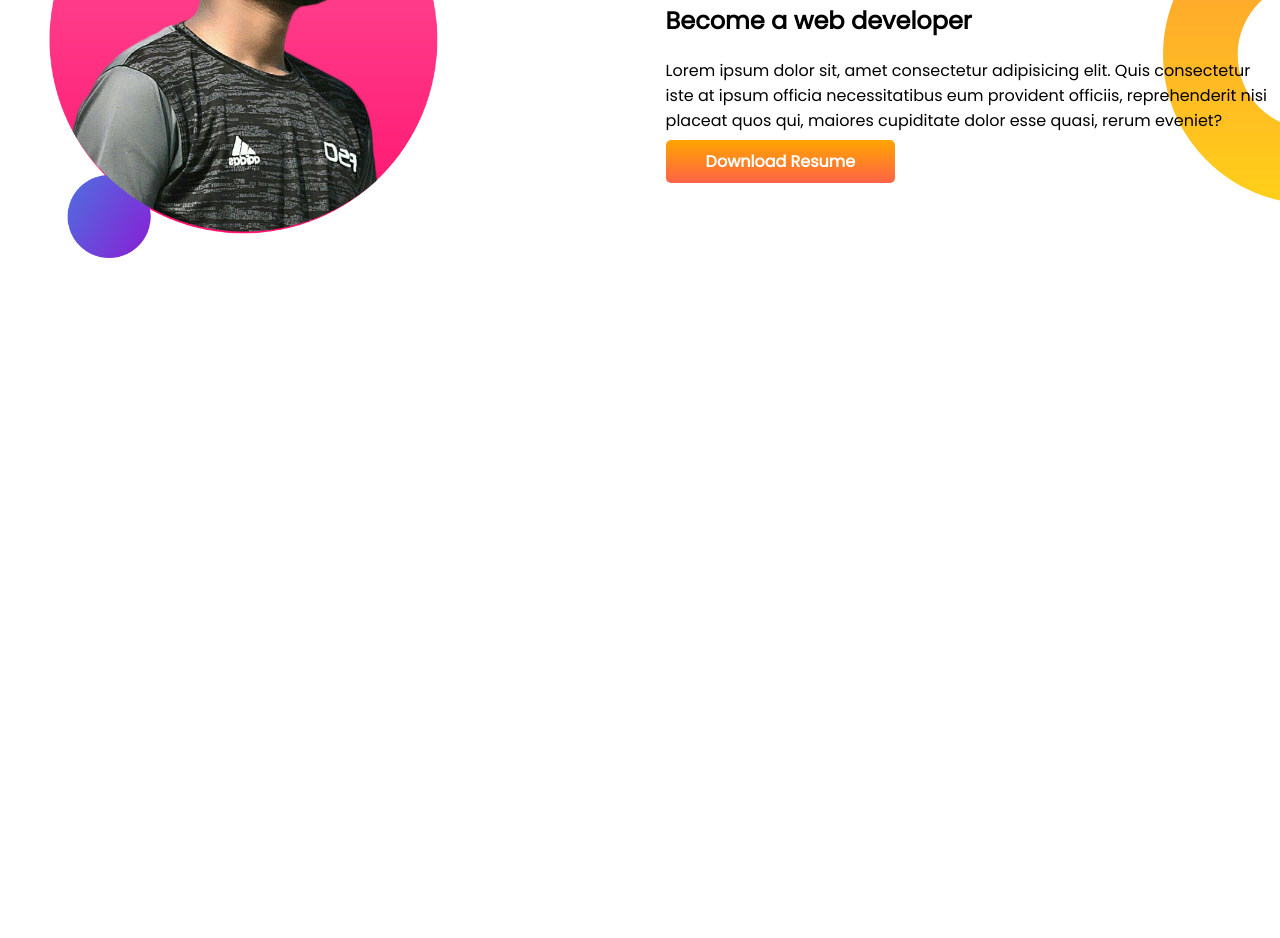
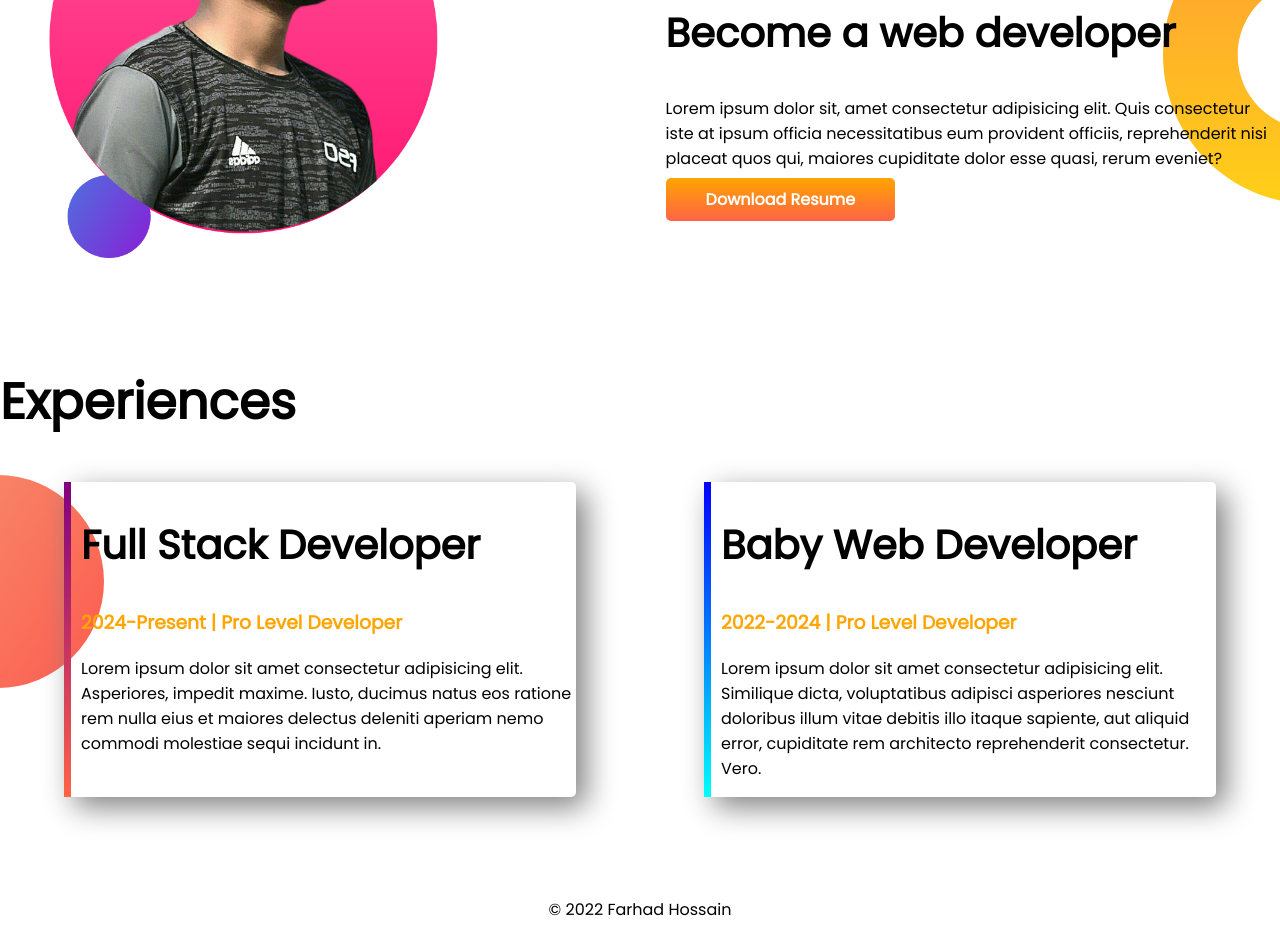
Before and after one commit to Uneven10/practice-d-p, a plain HTML site: page index.html in a window 1280 px wide. Shown: the part 693-1631 px from the top of the page. Before the commit the page ends 1058 px from the top, so only its background shows below. Drawn offline with Linux system fonts and the light colour scheme; a web font is replaced by a local one.

Commit message:
End of port

```diff
--- a/css/style.css
+++ b/css/style.css
@@ -5,10 +5,13 @@ body {
 h1 {
   font-size: 50px;
 }
+h2 {
+  font-size: 40px;
+}
 .orange {
   color: orange;
 }
-section {
+.flexible-container {
   display: flex;
   margin-bottom: 100px;
 }
@@ -36,3 +39,29 @@ section {
   background-repeat: no-repeat;
   background-position: right;
 }
+.experience-area {
+  background-image: url(../images/exp-bg.png);
+  background-repeat: no-repeat;
+  background-position: left;
+}
+.experience-item {
+  width: 40%;
+  margin-left: 5%;
+  margin-right: 5%;
+  padding-left: 10px;
+  border-radius: 5px;
+  box-shadow: 10px 10px 30px gray;
+}
+#web-dev-experience {
+  border-left: 7px solid;
+  border-image: linear-gradient(blue, cyan);
+  border-image-slice: 1;
+}
+#full-stack-experience {
+  border-left: 7px solid;
+  border-image: linear-gradient(purple, tomato);
+  border-image-slice: 1;
+}
+footer p {
+  text-align: center;
+}
--- a/index.html
+++ b/index.html
@@ -14,7 +14,7 @@
     <link rel="stylesheet" href="css/style.css" />
   </head>
   <body>
-    <section class="top-banner">
+    <section class="top-banner flexible-container">
       <div class="half-width">
         <h1>Welcome To</h1>
         <h1><span class="orange">Farhad Hossain</span> World!</h1>
@@ -36,7 +36,7 @@
         <img src="images/farhad_new.png" alt="" />
       </div>
     </section>
-    <section class="dream-big">
+    <section class="dream-big flexible-container">
       <div class="half-width">
         <img src="images/farhad-back.png" alt="" />
       </div>
@@ -52,5 +52,33 @@
         <a class="link-button" target="_blank" href="#">Download Resume</a>
       </div>
     </section>
+    <section class="experience-area">
+      <h1>Experiences</h1>
+      <div class="flexible-container">
+        <div id="full-stack-experience" class="experience-item">
+          <h2>Full Stack Developer</h2>
+          <h3 class="orange">2024-Present | Pro Level Developer</h3>
+          <p>
+            Lorem ipsum dolor sit amet consectetur adipisicing elit. Asperiores,
+            impedit maxime. Iusto, ducimus natus eos ratione rem nulla eius et
+            maiores delectus deleniti aperiam nemo commodi molestiae sequi
+            incidunt in.
+          </p>
+        </div>
+        <div id="web-dev-experience" class="experience-item">
+          <h2>Baby Web Developer</h2>
+          <h3 class="orange">2022-2024 | Pro Level Developer</h3>
+          <p>
+            Lorem ipsum dolor sit amet consectetur adipisicing elit. Similique
+            dicta, voluptatibus adipisci asperiores nesciunt doloribus illum
+            vitae debitis illo itaque sapiente, aut aliquid error, cupiditate
+            rem architecto reprehenderit consectetur. Vero.
+          </p>
+        </div>
+      </div>
+    </section>
+    <footer class="foot">
+      <p><span>&copy</span> 2022 Farhad Hossain</p>
+    </footer>
   </body>
 </html>
```
Also changed, not shown: images/jhankar.png (deleted), images/jhankar2.png (deleted), images/my-bg.png (deleted), images/my-bg2.png (deleted), 4 other files.
